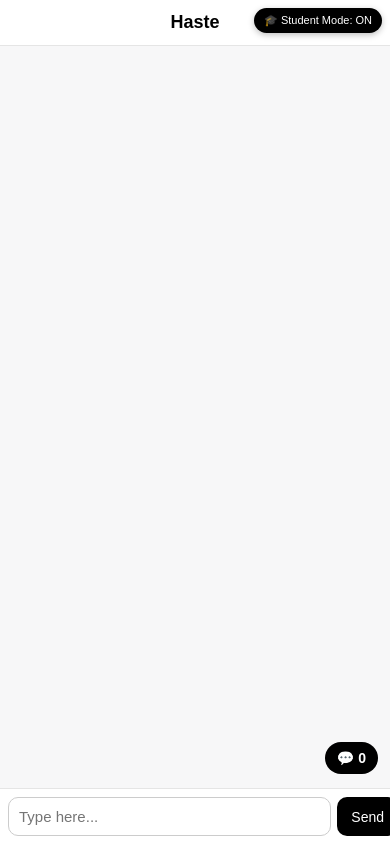
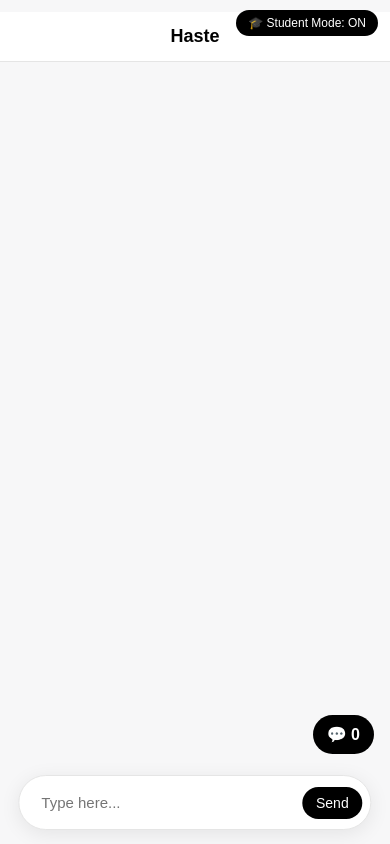
Before and after one commit to harshite737-crypto/haste, a Flask app: page / in a window 390 px wide. Run offline with Flask 3, Linux system fonts and the light colour scheme.

Commit message:
Refactor CSS for improved UI and layout

```diff
--- a/static/style.css
+++ b/static/style.css
@@ -1,5 +1,5 @@
 /* =========================
-   BASE (DESKTOP — UNCHANGED)
+   DESKTOP (UNCHANGED)
 ========================= */
 body {
     margin: 0;
@@ -57,28 +57,28 @@ button {
 }
 
 /* =========================
-   FIXED ELEMENTS
+   FIXED UI
 ========================= */
 #student-toggle {
     position: fixed;
     top: 10px;
     right: 12px;
-    background: #f1f1f1;
-    border: 1px solid #ddd;
-    border-radius: 20px;
+    background: #000;
+    color: #fff;
+    border-radius: 999px;
     font-size: 12px;
-    padding: 6px 10px;
+    padding: 6px 12px;
     cursor: pointer;
     z-index: 1000;
 }
 
 #message-counter {
     position: fixed;
-    bottom: 15px;
-    right: 15px;
+    bottom: 90px;
+    right: 16px;
     background: #000;
     color: #fff;
-    font-size: 18px;
+    font-size: 16px;
     font-weight: bold;
     padding: 10px 14px;
     border-radius: 999px;
@@ -86,7 +86,7 @@ button {
 }
 
 /* ======================================================
-   📱 MOBILE UI — CLEAN & PROFESSIONAL (CHATGPT STYLE)
+   📱 MOBILE — CHATGPT-LIKE UI
 ====================================================== */
 @media (max-width: 768px) {
 
@@ -97,38 +97,31 @@ button {
     #app {
         width: 100%;
         margin: 0;
-        padding: 0;
     }
 
     h1 {
-        margin: 0;
-        padding: 12px;
+        padding: 14px;
         font-size: 18px;
         background: #ffffff;
         border-bottom: 1px solid #e5e5e5;
-        position: sticky;
-        top: 0;
-        z-index: 10;
     }
 
     #chat {
         border: none;
-        height: calc(100vh - 120px); /* ⬅️ MORE CHAT SPACE */
-        padding: 12px;
+        height: calc(100vh - 140px);
+        padding: 14px;
         background: #f7f7f8;
     }
 
-    /* Chat bubbles */
     .user,
     .haste {
         font-weight: normal;
-        margin-bottom: 10px;
-        padding: 10px 12px;
-        border-radius: 14px;
-        max-width: 85%;
+        margin-bottom: 12px;
+        padding: 12px 14px;
+        border-radius: 18px;
+        max-width: 78%;
         font-size: 15px;
-        line-height: 1.4;
-        word-wrap: break-word;
+        line-height: 1.5;
     }
 
     .user {
@@ -142,57 +135,41 @@ button {
         margin-right: auto;
     }
 
-    /* 🔽 INPUT AREA — REDUCED HEIGHT */
+    /* 🔥 CHATGPT-STYLE INPUT BAR */
     #input-area {
         position: fixed;
-        bottom: 0;
-        left: 0;
-        width: 100%;
-        padding: 8px;                 /* ⬅️ SMALLER */
+        bottom: 14px;
+        left: 50%;
+        transform: translateX(-50%);
+        width: 86%;                 /* ⬅️ NARROW */
+        max-width: 520px;
+        padding: 8px;
         background: #ffffff;
-        border-top: 1px solid #e5e5e5;
+        border: 1px solid #e5e5e5;
+        border-radius: 999px;       /* ⬅️ PILL */
+        display: flex;
+        align-items: center;
         gap: 6px;
+        box-shadow: 0 4px 20px rgba(0,0,0,0.08);
     }
 
     #user-input {
+        border: none;
+        outline: none;
         font-size: 15px;
-        padding: 10px;                /* ⬅️ SMALLER */
-        border-radius: 10px;
-        border: 1px solid #ccc;
+        padding: 10px 14px;
+        border-radius: 999px;
+        background: transparent;
     }
 
+    /* 🔥 SMALL ROUND SEND BUTTON */
     button {
-        padding: 10px 14px;           /* ⬅️ SMALLER */
+        padding: 8px 14px;
         font-size: 14px;
-        border-radius: 10px;
+        border-radius: 999px;
         border: none;
         background: #000;
         color: #fff;
-    }
-
-    #thinking {
-        padding: 8px;
-        font-size: 13px;
-        color: #555;
-    }
-
-    /* 🎓 STUDENT TOGGLE — FIX VISIBILITY */
-    #student-toggle {
-        top: 8px;
-        right: 8px;
-        font-size: 11px;
-        padding: 6px 10px;
-        background: #000;             /* ⬅️ HIGH CONTRAST */
-        color: #fff;                  /* ⬅️ VISIBLE */
-        border: none;
-        box-shadow: 0 2px 6px rgba(0,0,0,0.25);
-    }
-
-    /* Message counter */
-    #message-counter {
-        bottom: 70px;
-        right: 12px;
-        font-size: 14px;
-        padding: 8px 12px;
+        white-space: nowrap;
     }
 }
```
